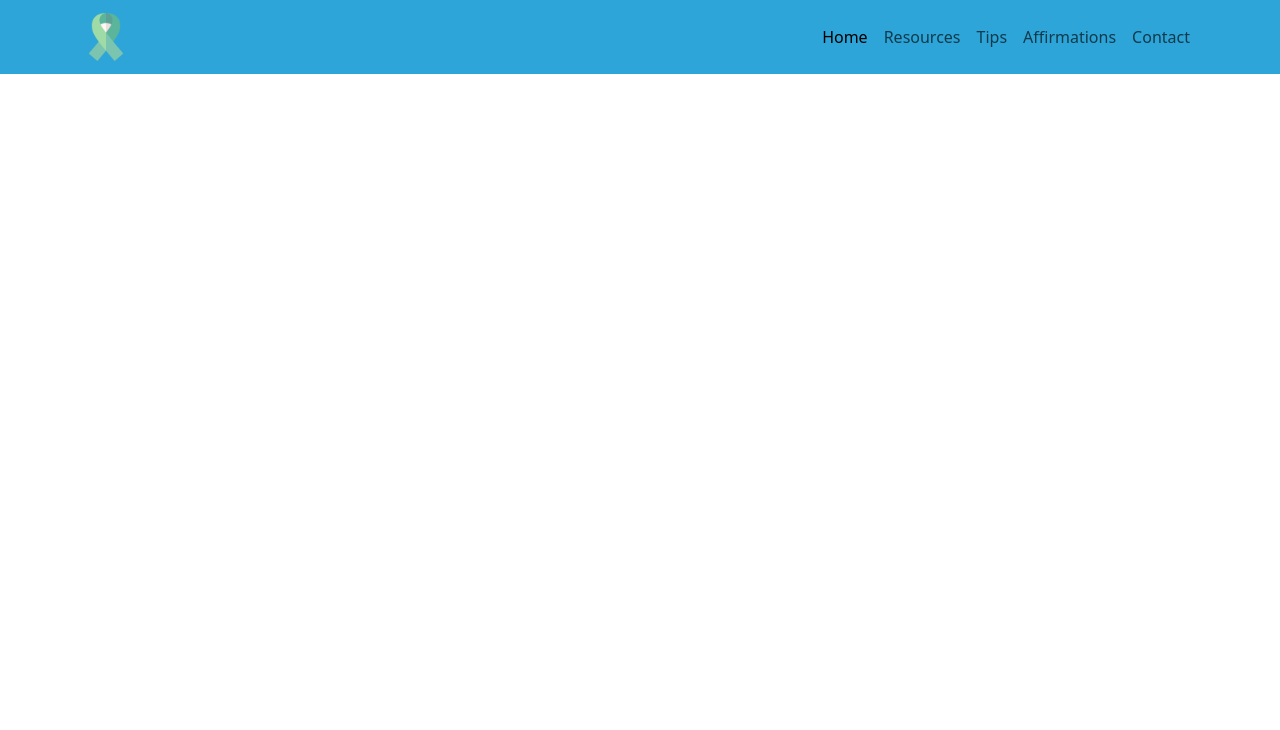
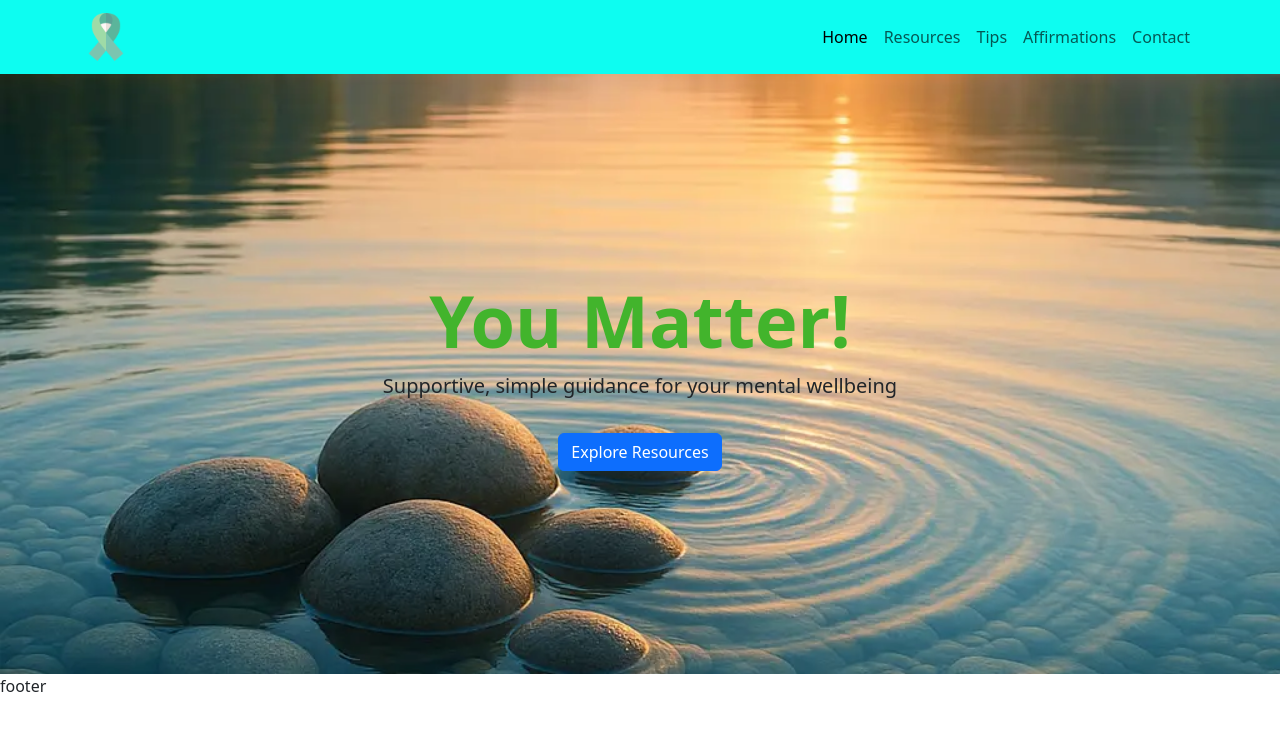
Before and after one commit to ShuaybAi/mental-health-awareness, a plain HTML site: page index.html in a window 1280 px wide. Drawn offline with nearby package versions, Linux system fonts and the light colour scheme.

Commit message:
Add hero image and heading

```diff
--- a/assets/css/style.css
+++ b/assets/css/style.css
@@ -1,11 +1,9 @@
-
-
 /* CSS Variables */
 :root {
     /* --primary-font: 'Inter', sans-serif; */
     /* --secondary-font: 'Macondo', cursive; */
-    --primary-color: #2da5d8;
-    /* --secondary-color: ; */
+    --primary-color: #0dfdf1;
+    --secondary-color: #42b42c;
     /* --highlight-color: ; */
     /* --highlight-color-light: ; */
 }
@@ -13,3 +11,15 @@
 #navbar {
     background-color: var(--primary-color);
 }
+
+#hero {
+    height: 600px;
+    width: 100%;
+    background-color: var(--primary-color);
+    background: url("../images/pebbles-in-water.webp") no-repeat center center / cover;
+    /* position: relative; */
+}
+
+#hero h1 {
+    color: var(--secondary-color);
+}
--- a/index.html
+++ b/index.html
@@ -22,7 +22,7 @@
 
 <body>
     <!-- Navigation -->
-    <nav id="navbar" class="navbar navbar-expand-lg fixed-top">
+    <nav id="navbar" class="navbar navbar-expand-lg">
         <div class="container">
             <a class="navbar-brand" href="index.html">
                 <img src="assets/images/favicon.ico" alt="ribbon logo" class="logo">
@@ -54,16 +54,25 @@
         </div>
     </nav>
 
-    <!-- Header-->
+    <!-- Header with hero image -->
     <header>
+        <section id="hero" class="d-flex text-center align-items-center justify-content-center">
+            <div class="container ">
+                <h1 class="display-2 fw-bold">You Matter!</h1>
+                <p class="lead">Supportive, simple guidance for your mental wellbeing</p>
+                <a href="#" class="btn btn-primary mt-3">Explore Resources</a>
+            </div>
+        </section>
     </header>
 
     <!-- Main element to hold all key sections of the home page. Not part of the grid structure -->
     <main>
+
     </main>
 
     <!-- Footer -->
     <footer>
+        footer
     </footer>
 
     <!-- Bootstrap JS -->
```
Also changed, not shown: assets/images/pebbles-in-water.webp (added).
